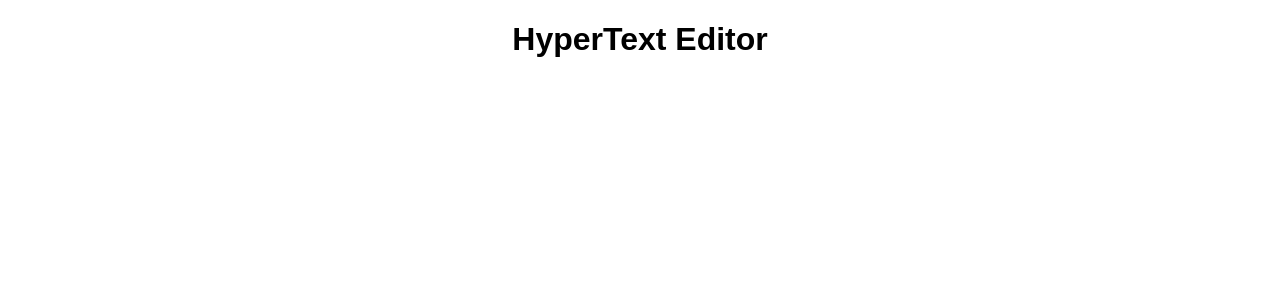
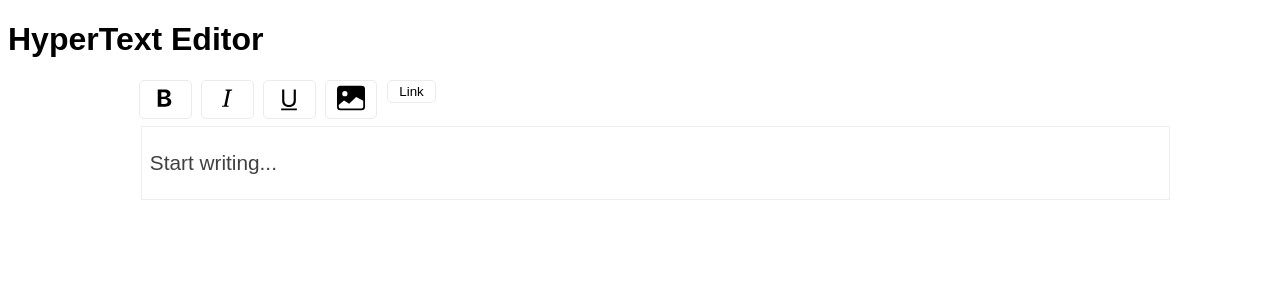
Before and after one commit to shubambhasin/HypertextEditor, a React (Create React App) app: page / in a window 1280 px wide. Shown: the top 300 px of the page. Built offline with nearby package versions, Linux system fonts and the light colour scheme.

Commit message:
feat: text operations added

```diff
--- a/src/App.js
+++ b/src/App.js
@@ -1,9 +1,11 @@
+import { TextEditor } from "./components/Editor/TextEditor";
 import "./styles.css";
 
 export default function App() {
   return (
     <div className="App">
       <h1 className="h3">HyperText Editor</h1>
+      <TextEditor />
     </div>
   );
 }
--- a/src/components/Editor/TextEditor.js
+++ b/src/components/Editor/TextEditor.js
@@ -0,0 +1,23 @@
+import React from "react";
+import { useEditor, EditorContent } from "@tiptap/react";
+import StarterKit from "@tiptap/starter-kit";
+import Underline from "@tiptap/extension-underline";
+import Image from "@tiptap/extension-image";
+import Link from "@tiptap/extension-link";
+import { MenuBar } from "../Menu/MenuBar";
+
+export const TextEditor = () => {
+  const editor = useEditor({
+    extensions: [StarterKit, Underline, Link, Image],
+    content: `
+     Start writing...
+    `
+  });
+
+  return (
+    <div className="container">
+      <MenuBar editor={editor} />
+      <EditorContent editor={editor} />
+    </div>
+  );
+};
--- /dev/null
+++ b/src/components/Menu/MenuBar.js
@@ -0,0 +1,30 @@
+import React, { useState } from "react";
+import { BsFillImageFill } from "react-icons/bs";
+import { TextOperation } from "./TextOperations";
+import "../../styles.css";
+import { AddLinkBox } from "../utils/AddLinkBox";
+
+export const MenuBar = ({ editor }) => {
+  const [modal, setModal] = useState(false);
+
+  if (!editor) {
+    return null;
+  }
+
+  return (
+    <div className="btn-array">
+      <TextOperation editor={editor} />
+      <button>
+        <BsFillImageFill size={28} />
+      </button>
+      <div className="relative">
+        <button title="add a link" onClick={() => setModal(true)}>
+          Link
+        </button>
+        {modal && (
+          <AddLinkBox editor={editor} modal={modal} setModal={setModal} />
+        )}
+      </div>
+    </div>
+  );
+};
--- a/src/components/Menu/TextOperations.js
+++ b/src/components/Menu/TextOperations.js
@@ -0,0 +1,29 @@
+import React from "react";
+import { BsTypeBold, BsTypeUnderline, BsTypeItalic } from "react-icons/bs";
+export const TextOperation = ({ editor }) => {
+  return (
+    <div>
+      <button
+        title="bold"
+        onClick={() => editor.chain().focus().toggleBold().run()}
+        className={editor.isActive("bold") ? "is-active" : ""}
+      >
+        <BsTypeBold size={28} />
+      </button>
+      <button
+        title="Italics"
+        onClick={() => editor.chain().focus().toggleItalic().run()}
+        className={editor.isActive("italic") ? "is-active" : ""}
+      >
+        <BsTypeItalic size={28} />
+      </button>
+      <button
+        title="underline"
+        onClick={() => editor.chain().focus().toggleUnderline().run()}
+        className={editor.isActive("underline") ? "is-active" : ""}
+      >
+        <BsTypeUnderline size={28} />
+      </button>
+    </div>
+  );
+};
--- /dev/null
+++ b/src/components/utils/AddLink.js
@@ -0,0 +1,5 @@
+import React, { useState } from "react";
+
+export const AddLink = () => {
+  return <div></div>;
+};
--- /dev/null
+++ b/src/components/utils/AddLinkBox.js
@@ -0,0 +1,45 @@
+import React, { useState } from "react";
+
+export const AddLinkBox = ({ editor, modal, setModal }) => {
+  const [input, setInput] = useState("");
+
+  const handleChange = (e) => {
+    setInput(e.target.value);
+    console.log(e.target.value);
+  };
+
+  const setlink = (input) => {
+    editor
+      .chain()
+      .focus()
+      .extendMarkRange("link")
+      .setLink({ href: input })
+      .run();
+  };
+
+  const handleSubmit = (e, link) => {
+    e.preventDefault();
+    setlink(input);
+    setModal(false);
+    setInput("");
+  };
+  return (
+    <div className="relative">
+      <div className="modal">
+        <button onClick={() => setModal(false)} className="absolute close">
+          x
+        </button>
+        <form
+          onSubmit={(e) => handleSubmit(e)}
+          className="flex flex-col gap-1 jcc aic"
+        >
+          <label>Add link</label>
+          <input onChange={(e) => handleChange(e)} />
+          <button className="btn btn-blue w-100" onClick={() => handleSubmit}>
+            Add
+          </button>
+        </form>
+      </div>
+    </div>
+  );
+};
--- a/src/styles.css
+++ b/src/styles.css
@@ -1,4 +1,50 @@
 .App {
   font-family: sans-serif;
-  text-align: center;
 }
+
+.is-active {
+  background-color: rgb(228, 0, 171);
+  color: white;
+}
+
+button {
+  background-color: transparent;
+  border: 1px solid rgb(235, 235, 235);
+  padding: 0.2rem 0.7rem;
+  border-radius: 5px;
+  margin: 0rem 0.3rem;
+  cursor: pointer;
+}
+.container {
+  width: 80%;
+  margin: 0 auto;
+  /* justify-content: center; */
+}
+.btn-array {
+  display: flex;
+}
+.ProseMirror {
+  padding: 0.2rem 0.5rem;
+  border: 1px solid rgb(238, 238, 238);
+  outline: none;
+  color: rgb(65, 65, 65);
+  font-size: 1.3rem;
+  width: 100%;
+  margin: 0.4rem;
+}
+.modal {
+  padding: 1rem;
+  position: absolute;
+  top: 0.2rem;
+  left: 0.2rem;
+  background: rgb(199, 199, 199);
+  z-index: 10;
+  border-radius: 5px;
+}
+.close {
+  right: 0.5rem;
+  top: 0.5rem;
+}
+.w-100 {
+  width: 100%;
+}
```
